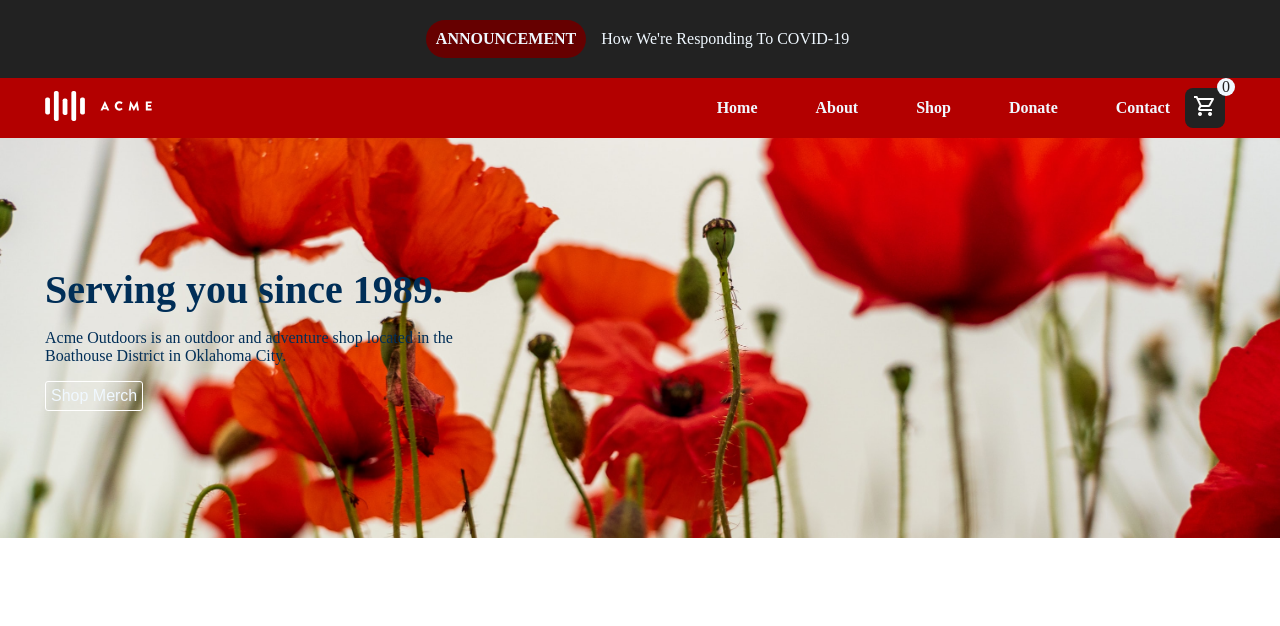
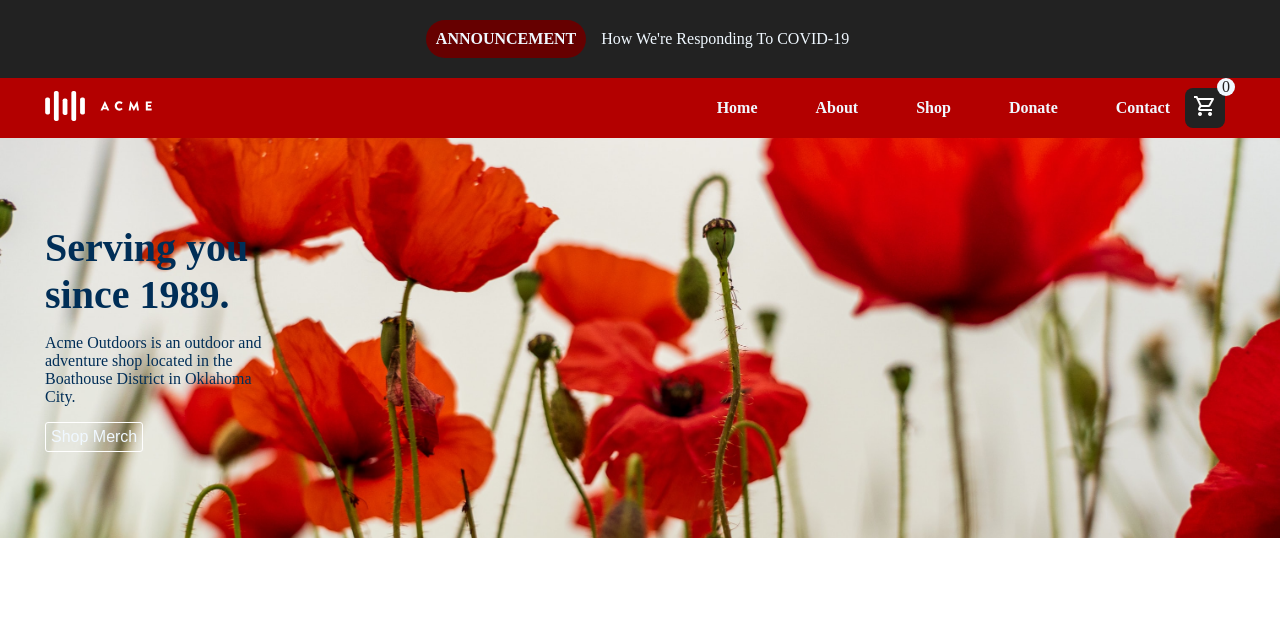
Before and after one commit to s-ja/sass_project, a website: page public/index.html in a window 1280 px wide. Shown: the top 626 px of the page. Drawn offline with nearby package versions, Linux system fonts and the light colour scheme; files that its build step writes are made by us from their sources.

Commit message:
0523 error dfix

```diff
--- a/public/scss/main.scss
+++ b/public/scss/main.scss
@@ -129,7 +129,7 @@ $limit: 1190px;
         @extend %margin_auto;
 
         .hero_contents{
-            width: $limit / 2.5;
+            width: calc($limit / 5);
 
             h2{
                 font-size: $base_font_size * 2.5;
```
Also changed, not shown: piblic/css/main.css (renamed from public/css/main.css), 1 other file.
